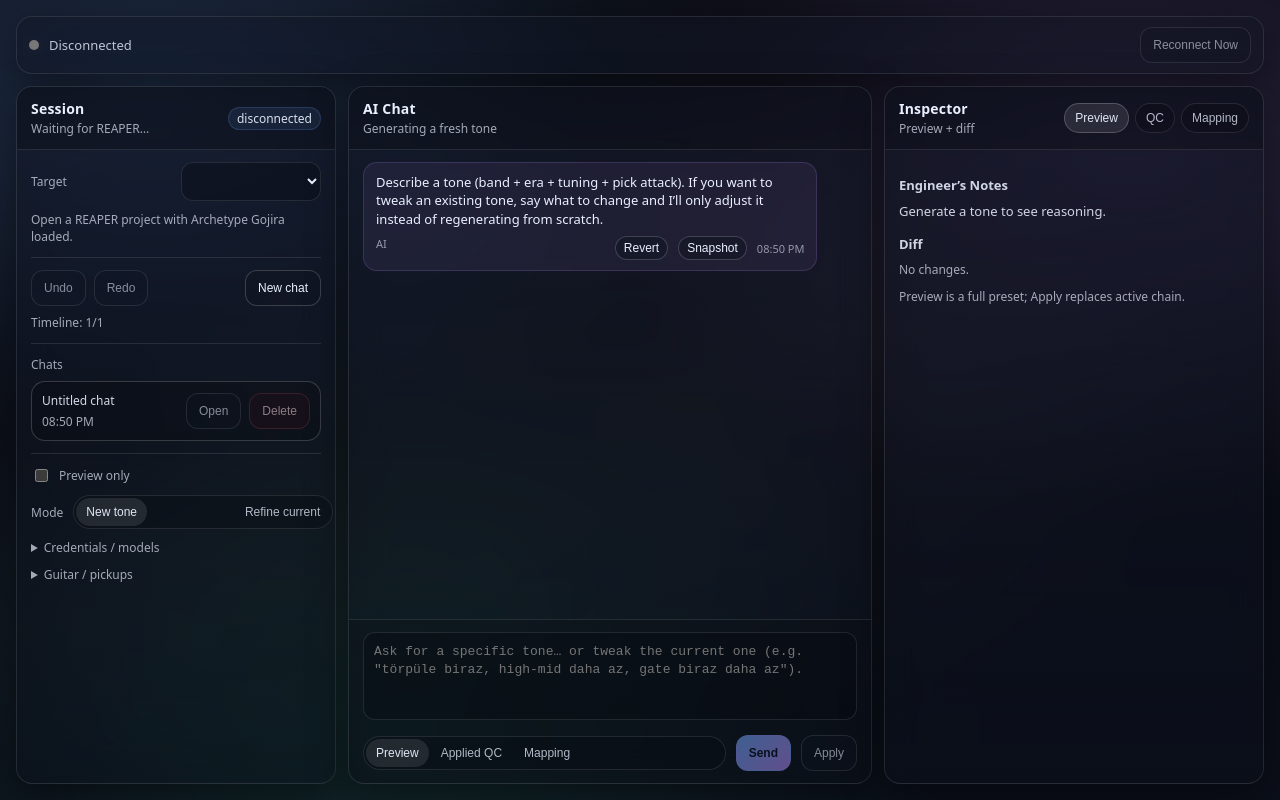
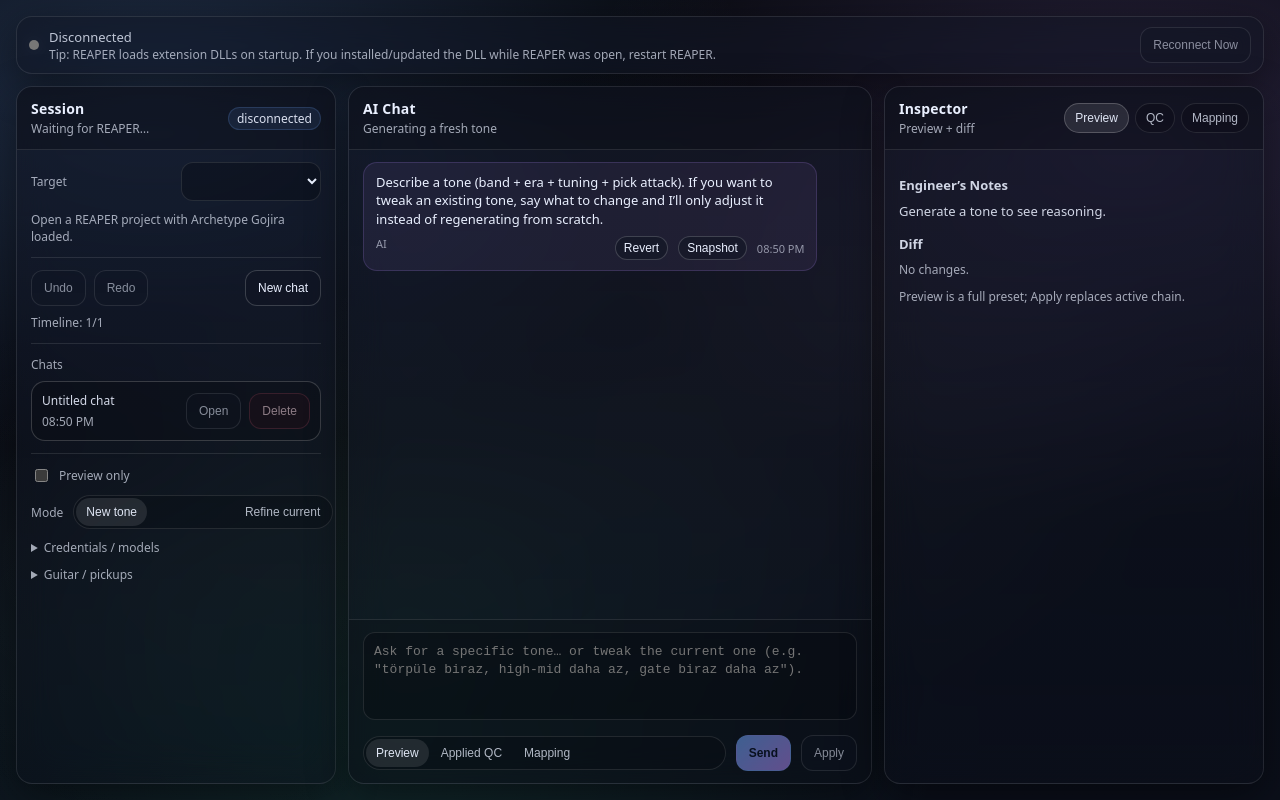
Before and after one commit to er2g/gojira-reaper-sidecar, a React (Vite) app in the folder gojira_brain_ui/ui/: page / in a window 1280 px wide. Built offline with nearby package versions, Linux system fonts and the light colour scheme.

Commit message:
Improve reconnect UX when REAPER already running

```diff
--- a/gojira_brain_ui/ui/src/components/StatusBar.tsx
+++ b/gojira_brain_ui/ui/src/components/StatusBar.tsx
@@ -21,6 +21,7 @@ export default function StatusBar({ status }: { status: StatusEvent }) {
           className="dot"
           style={{ backgroundColor: dotColor[status.status] }}
         />
+        <div style={{ display: "flex", flexDirection: "column" }}>
           <span className="statusText">
             {status.status === "connected"
               ? "Connected to Reaper"
@@ -28,13 +29,22 @@ export default function StatusBar({ status }: { status: StatusEvent }) {
                 ? "Connecting..."
                 : `Disconnected${retryText}`}
           </span>
+          {status.status === "disconnected" ? (
+            <span className="muted" style={{ fontSize: 12 }}>
+              Tip: REAPER loads extension DLLs on startup. If you installed/updated the DLL while REAPER was open, restart REAPER.
+            </span>
+          ) : null}
+        </div>
       </div>
       <div className="statusRight">
         <button
           className="btn"
           onClick={() => {
             if (!isTauriRuntime()) return;
-            void invoke("connect_ws");
+            void (async () => {
+              try { await invoke("disconnect_ws"); } catch {}
+              try { await invoke("connect_ws"); } catch {}
+            })();
           }}
           type="button"
           disabled={!isTauriRuntime()}
```
Lines whose indentation alone changed are shown as unchanged.
